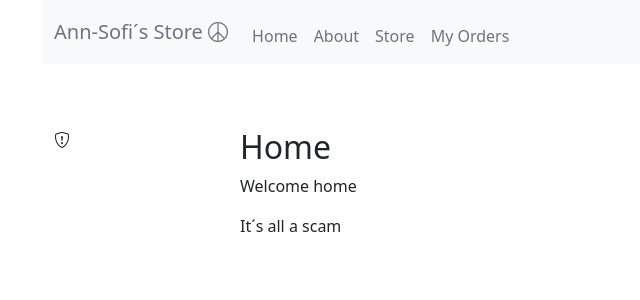
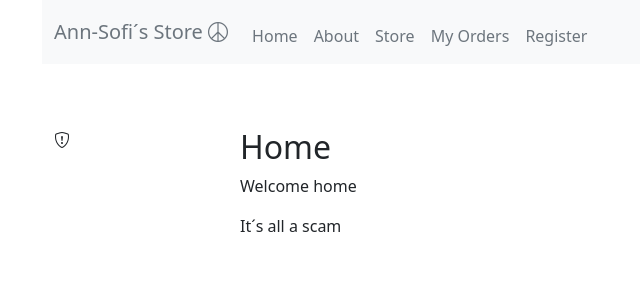
Before and after one commit to annsofilen/Vue1Crud, a Vue app: page / in a window 1280 px wide. Shown: the top 300 px of the page, without its empty margins (40-680 px from the left). Built offline with nearby package versions, Linux system fonts and the light colour scheme.

Commit message:
register works

```diff
--- a/package.json
+++ b/package.json
@@ -22,9 +22,11 @@
     "jest": "^29.5.0",
     "jest-junit": "^15.0.0",
     "jest-junit-reporter": "^1.1.0",
+    "vee-validate": "^4.8.6",
     "vue": "^3.2.47",
     "vue-router": "^4.1.6",
-    "vuex": "^4.1.0"
+    "vuex": "^4.1.0",
+    "yup": "^1.1.1"
   },
   "devDependencies": {
     "@vitejs/plugin-vue": "^4.0.0",
--- a/src/components/Header.vue
+++ b/src/components/Header.vue
@@ -23,6 +23,9 @@ import 'bootstrap-icons/font/bootstrap-icons.css';
                     <li class="nav-item">
                         <router-link class="nav-link text-muted" to="/MyOrders">My Orders</router-link>
                     </li>
+                    <li class="nav-item">
+                        <router-link class="nav-link text-muted" to="/Register">Register</router-link>
+                    </li>
                 </ul>
             </div>
             <button class="navbar-toggler bg-dark" type="button" data-bs-toggle="collapse"
--- a/src/components/Register.vue
+++ b/src/components/Register.vue
@@ -80,7 +80,7 @@ export default {
   },
   mounted() {
     if (this.loggedIn) {
-      this.$router.push("/profile");
+      //this.$router.push("/profile");
     }
   },
   methods: {
--- a/src/router.js
+++ b/src/router.js
@@ -4,6 +4,7 @@ import Store from './components/Store.vue'
 import About from './components/About.vue'
 import MyOrders from './components/MyOrders.vue'
 import Product from './components/Product.vue'
+import Register from './components/Register.vue'
 
 const routes = [
     { path: '/', name: 'Home', component: Home },
@@ -11,6 +12,7 @@ const routes = [
     { path: '/Store', name: 'Store', component: Store },
     { path: '/MyOrders', name: 'My Orders', component: MyOrders },
     { path: '/Product', name: 'Product', component: Product },
+    { path: '/Register', name: 'Register', component: Register },
 ]
 
 const router = createRouter({
```
Also changed, not shown: 1 other file (tests, documents, lock files or other folders).
